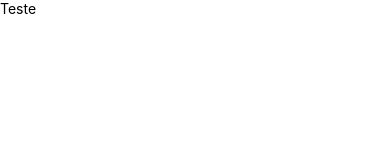
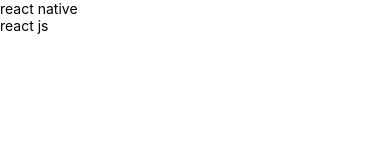
Before and after one commit to samuellevy/native-redux, a React Native app: screen / in a window 390 px wide. Shown: the top 160 px of the page. Built offline with nearby package versions, Linux system fonts and the light colour scheme.

Commit message:
basic use of redux in a component in react using class component

```diff
--- a/src/App.js
+++ b/src/App.js
@@ -3,15 +3,12 @@
 
 import {Provider} from 'react-redux';
 import store from '../store';
+import CourseList from './components/CourseList';
 
 const App = () => {
   return (
     <Provider store={store}>
-      <SafeAreaView>
-        <View>
-          <Text>Teste</Text>
-        </View>
-      </SafeAreaView>
+      <CourseList />
     </Provider>
   );
 };
--- /dev/null
+++ b/src/components/CourseList/index.js
@@ -0,0 +1,23 @@
+import React, {Component} from 'react';
+
+import {View, Text} from 'react-native';
+import {connect} from 'react-redux';
+
+// import { Container } from './styles';
+
+class CourseList extends Component {
+  render() {
+    const {data} = this.props;
+    return (
+      <View>
+        {data.map((item, key) => (
+          <Text key={key}>{item}</Text>
+        ))}
+      </View>
+    );
+  }
+}
+
+export default connect(state => ({
+  data: state.data,
+}))(CourseList);
```
